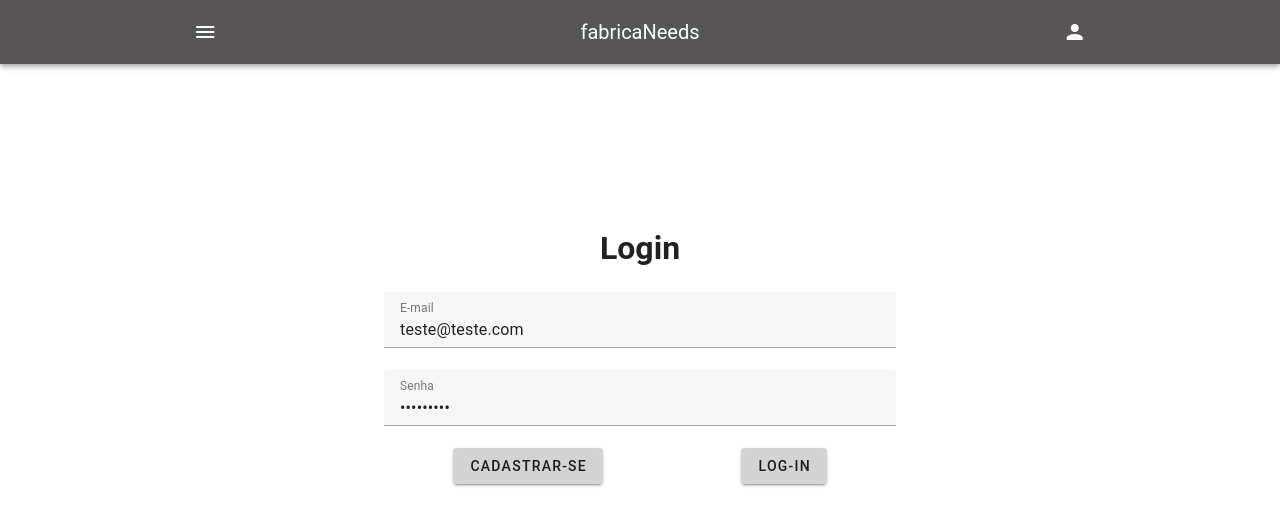
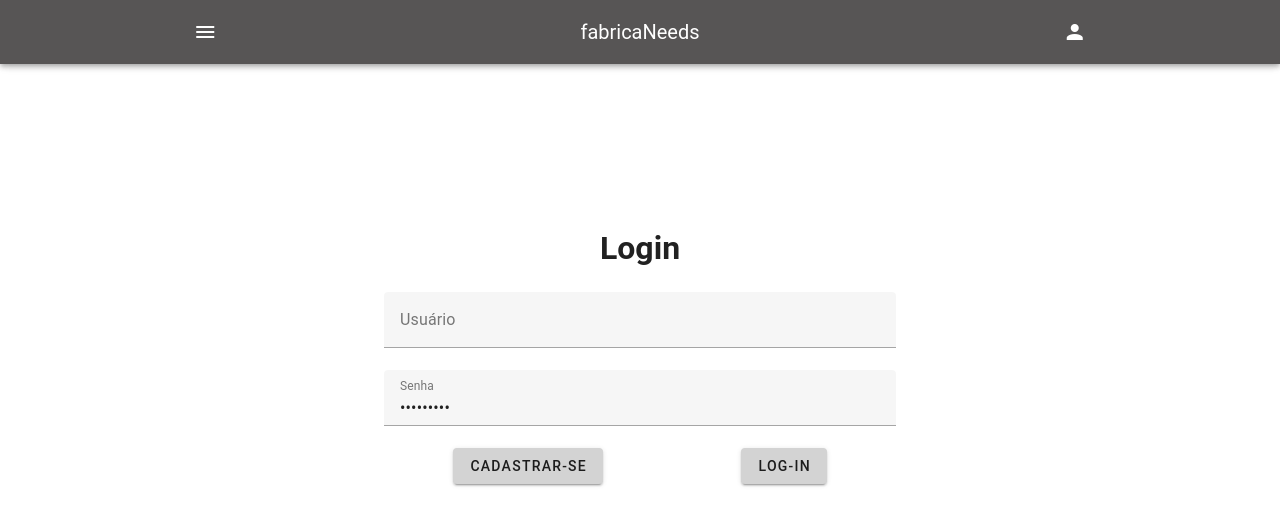
Before and after one commit to marcuscostagraciano/fabricaNeeds, a Vue app in the folder frontend/: page /signin in a window 1280 px wide. Shown: the top 526 px of the page. Built offline with nearby package versions, Linux system fonts and the light colour scheme.

Commit message:
feat: implement getToken redirection and signIn page has a working signIn function #18
getToken will redirect to origin/signin page if there is no access or refresh token

```diff
--- a/frontend/src/stores/authStore.js
+++ b/frontend/src/stores/authStore.js
@@ -8,16 +8,16 @@ export const useAuthStore = defineStore('auth', () => {
   const accessTokenAgeInSeconds = 3 * 60 * 60
   const refreshTokenAgeInSeconds = 24 * 60 * 60
 
-  function registerCookies(token){
+  function registerCookies(token) {
     document.cookie = `access=${token.access};max-age=${accessTokenAgeInSeconds};path=/`
     document.cookie = `refresh=${token.refresh};max-age=${refreshTokenAgeInSeconds};path=/`
   }
 
-  function registerAccessCookie(access_token){
+  function registerAccessCookie(access_token) {
     document.cookie = `access=${access_token};max-age=${accessTokenAgeInSeconds};path=/`
   }
 
-  function getCookies(){
+  function getCookies() {
     let result_access;
     let result_refresh;
     return {
@@ -26,7 +26,7 @@ export const useAuthStore = defineStore('auth', () => {
     };
   }
 
-  async function getToken(user_info) {
+  async function getToken() {
     try{
       let token = getCookies()
 
@@ -40,17 +40,22 @@ export const useAuthStore = defineStore('auth', () => {
         return token
       }
 
-      token = await authApi.getToken({
-        "username": user_info.email,
-        "password": user_info.password
-      })
-      registerCookies(token)
-      return token
+      window.location.replace(`${window.location.origin}/signin`)
     }
     catch(e){
       console.error(e.message)
     }
   }
 
-  return { getToken }
+  async function signIn(user_info) {
+    const token = await authApi.getToken({
+      "username": user_info.email,
+      "password": user_info.password
+    })
+    registerCookies(token)
+
+    window.location.replace(window.location.origin)
+  }
+
+  return { getToken, signIn }
 })
--- a/frontend/src/views/SignInView.vue
+++ b/frontend/src/views/SignInView.vue
@@ -20,17 +20,16 @@ const isFormValid = computed(() => {
     ].every(rule => rule === true);
 });
 
-const getToken = async () => {
-    const token = await authStore.getToken(form_data)
-    console.log(form_data)
-    console.log(token)
+const signIn = async () => {
+    await authStore.signIn(form_data)
 }
 </script>
 
 <template>
-    <v-form class="form" @submit.prevent="getToken" ref="form">
+    <v-form class="form" @submit.prevent="signIn" ref="form">
         <h1 class="text-center mb-5">Login</h1>
-        <v-text-field label="E-mail" :rules="emailRule" v-model="form_data.email" type="email" />
+        <!-- <v-text-field label="E-mail" :rules="emailRule" v-model="form_data.email" type="email" /> -->
+        <v-text-field label="Usuário" type="text" />
         <v-text-field label="Senha" :rules="passwordLengthRule" v-model="form_data.password" type="password" />
 
         <div class="form-actions">
```
